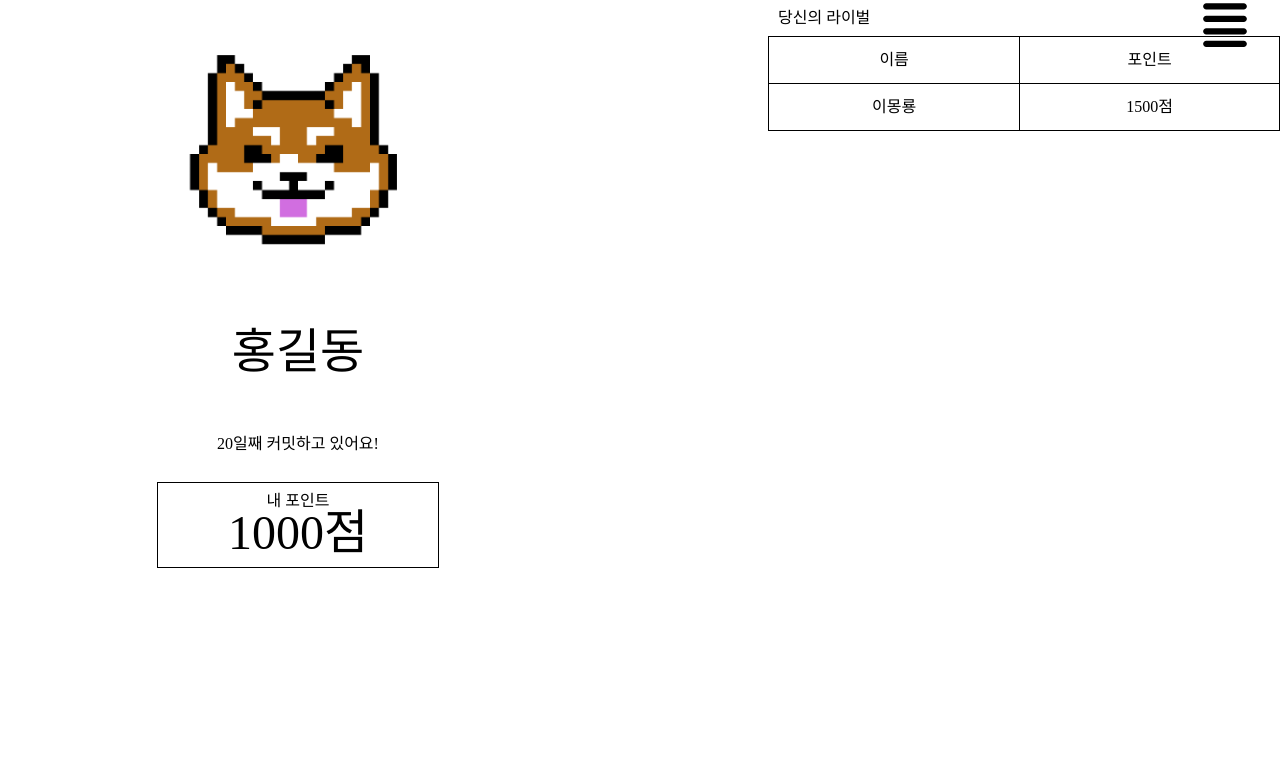
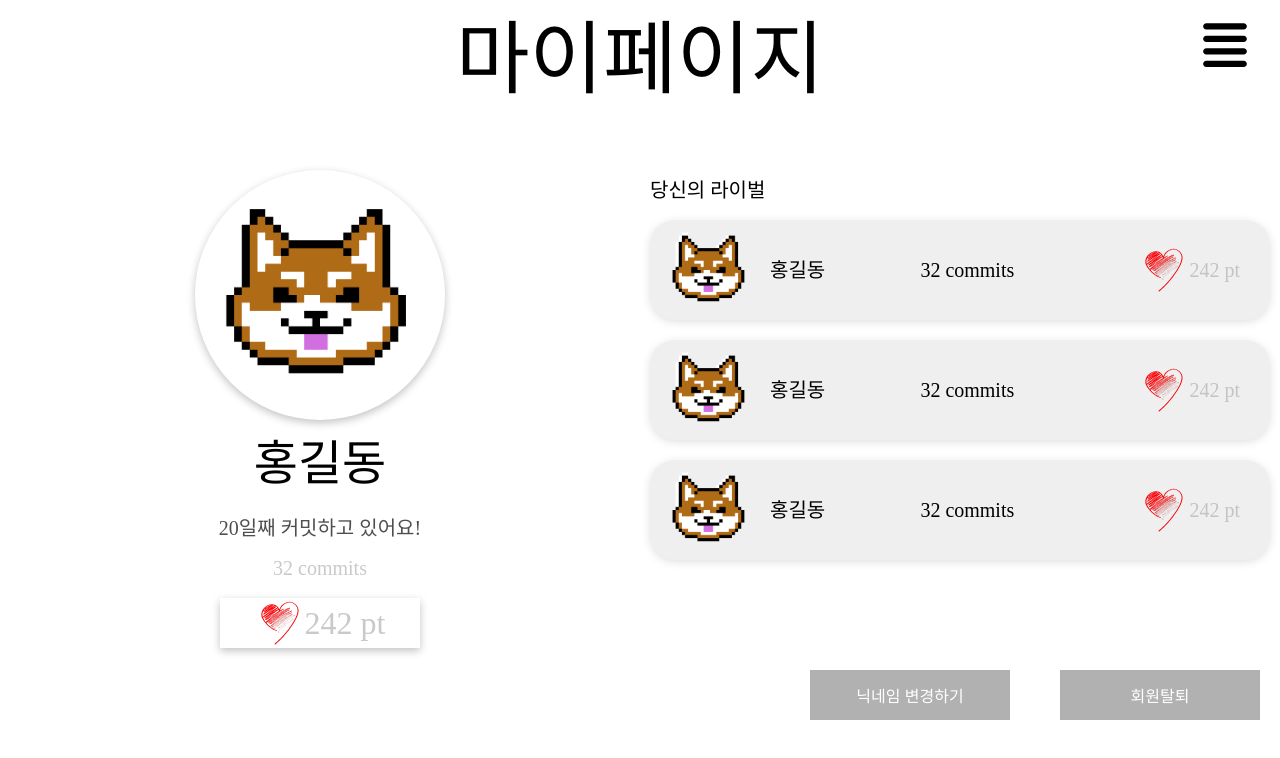
Before and after one commit to gdsc-hackerthon-p/hackerthon-front, a React (Create React App) app in the folder client/: page /myPages in a window 1280 px wide. Shown: the top 758 px of the page. Built offline with nearby package versions, Linux system fonts and the light colour scheme.

Commit message:
마이페이지 오른쪽 부분 수정

```diff
--- a/client/src/pages/MyPages.jsx
+++ b/client/src/pages/MyPages.jsx
@@ -1,40 +1,272 @@
 import React from 'react';
+import styled from 'styled-components';
+import {useSpring} from 'react-spring';
+import { useState } from 'react';
 
 import testImg from '../imgs/testImg.png';
+import heart from '../imgs/heart.png';
 
-class MyPage extends React.Component {
-  render() {
+const NicknameChangeWindow = styled.div`
+  position: fixed;
+  top: 50%;
+  left: 50%;
+  transform: translate(-50%, -50%);
+  background-color: white;
+  padding: 20px;
+  border-radius: 10px;
+  box-shadow: 0px 0px 10px rgba(0, 0, 0, 0.2);
+`
+const WithdrawWindow = styled.div`
+  position: fixed;
+  top: 50%;
+  left: 50%;
+  transform: translate(-50%, -50%);
+  background-color: white;
+  padding: 20px;
+  border-radius: 10px;
+  box-shadow: 0px 0px 10px rgba(0, 0, 0, 0.2);
+`;
+
+const MyPageContainer = styled.div`
+  h1 {
+    margin: 20px 0px;
+    text-align: center;
+  }
+  .heart {
+    width: 50px;
+  }
+  p {
+    color: #B2B2B2B2;
+    font-size: 2rem;
+  }
+`
+
+const MyPageBox = styled.div`
+  display: flex;
+  justify-content: space-between;
+  margin-top: 70px;
+  padding-bottom: 100px;
+`
+
+const MyPageLeftBox = styled.div`
+  width: 50%;
+  display: flex;
+  flex-direction: column;
+  align-items: center;
+
+  h2 {
+    margin: 20px 0px;
+  }
+
+  h3 {
+    margin: 10px 0px;
+    color: #B2B2B2B2;
+    font-size: 20px;
+  }
+
+  h4 {
+    margin: 10px 0px;
+    color: #000000b1;
+    font-size: 20px;
+
+  }
+
+  .mypagepoint {
+    width: 200px;
+    display: flex;
+    justify-content: center;
+    align-items: center;
+  }
+
+  .mypageprofile {
+    width: 250px;
+    height: 250px;
+    object-fit: cover;
+    background-color: white;
+    border-radius: 100%;
+    box-shadow: rgba(0, 0, 0, 0.24) 0px 3px 8px;
+  }
+`
+
+const MyPageRightBox = styled.div`
+  width: 50%;
+  display: flex;
+  flex-direction: column;
+  align-items: left;
+
+  h3 {
+    margin: 10px 10px;
+    font-size: 20px;
+  }
+`
+const PointBox = styled.div`
+  margin: 10px 0px;
+  box-shadow: rgba(0, 0, 0, 0.24) 0px 3px 8px;
+`
+const RivalBox = styled.div`
+  display: flex;
+  margin: 10px;
+  background-color: #efefef;
+  border-radius: 25px;
+  box-shadow: rgba(99, 99, 99, 0.2) 0px 2px 8px 0px;
+  .boxprofile {
+    display: flex;
+    justify-content: center;
+    align-items: center;
+    width: 100px;
+    height: 100px;
+    margin: 0px 10px;
+  }
+  .introbox {
+    flex-grow: 1;
+    display: flex;
+    justify-content: space-between;
+    align-items: center;
+
+  }
+  .heartbox {
+    display: flex;
+    justify-content: center;
+    align-items: center;
+    margin: 0px 30px;
+  }
+  p {
+    font-size: 20px;
+  }
+  h4 {
+    font-size: 20px;
+  }
+`
+const Button = styled.button`
+  width: 200px;
+  height: 50px;
+  border: none;
+  color: white;
+  background-color: #b1b1b1;
+  text-align: center;
+  display: inline-block;
+  font-size: 16px;
+  margin: 100px 20px;
+  align-self: flex-end;
+`
+const ButtonContainer = styled.div`
+  display: flex;
+  justify-content: flex-end;
+  gap: 10px;
+`
+
+const MyPage = () => {
+  const [showNicknameChange, setShowNicknameChange] = useState(false);
+  const [showWithdrawWindow, setShowWithdrawWindow] = useState(false);
+
+  const springs = useSpring({
+    from: { opacity: 0 }, // 초기 상태
+    to: { opacity: 1 },      // 최종 상태
+    config: { duration: 500 },
+  });
+
+  const handleNicknameChangeClick = () => {
+    setShowNicknameChange(!showNicknameChange);
+  };
+
+  const handleWithdrawClick = () => {
+    setShowWithdrawWindow(!showWithdrawWindow);
+  };
+
     return (
-      <div style={{ display: 'flex', justifyContent: 'space-between' }}>
-        <div style={{ width: '45%', padding: '10px', display: 'flex', flexDirection: 'column', alignItems: 'center' }}>
-          <img src={testImg} alt="프로필 사진" style={{ width: '50%' }} />
-          <h2 style ={{padding: '30px'}}>홍길동</h2>
-          <h4 style ={{padding: '30px'}}>20일째 커밋하고 있어요!</h4>
-          <div style={{ width: '45%', border: '1px solid black', padding: '10px', display: 'flex', flexDirection: 'column', alignItems: 'center' }}>
-            <h3>내 포인트</h3>
-            <h2>1000점</h2>
+      <MyPageContainer>
+        <h1>마이페이지</h1>
+
+        <MyPageBox>
+
+        <MyPageLeftBox style={springs}>
+            <img src={testImg} alt="#" className='mypageprofile'/>
+            <h2>홍길동</h2>
+            <h4>20일째 커밋하고 있어요!</h4>
+            <h3>32 commits</h3>
+
+            <PointBox>
+            <div className='mypagepoint'>
+              <img src={heart} alt="heart" className='heart' />
+              <p>242 pt</p>
+            </div>
+            </PointBox>
+        </MyPageLeftBox>
+
+        <MyPageRightBox>
+          <h3>당신의 라이벌</h3>
+
+          <RivalBox>
+          <div>
+            <img src={testImg} alt="#" className='boxprofile'/>
           </div>
-        </div>
-        <div style={{ width: '40%' }}>
-          <h3 style ={{padding: '10px'}}>당신의 라이벌</h3>
-          <table style={{ width: '100%', borderColgitlapse: 'collapse' }}>
-            <thead>
-              <tr>
-                <th style={{ border: '1px solid black', padding: '15px', textAlign: 'center' }}>이름</th>
-                <th style={{ border: '1px solid black', padding: '15px', textAlign: 'center' }}>포인트</th>
-              </tr>
-            </thead>
-            <tbody>
-              <tr>
-                <td style={{ border: '1px solid black', padding: '15px', textAlign: 'center' }}>이몽룡</td>
-                <td style={{ border: '1px solid black', padding: '15px', textAlign: 'center' }}>1500점</td>
-              </tr>
-            </tbody>
-          </table>
-        </div>
-      </div>
+          <div className='introbox'>
+            <h4>홍길동</h4>
+            <h3>32 commits</h3>
+            <div className='heartbox'>
+            <img src={heart} alt="heart" className='heart' />
+            <p>242 pt</p>
+            </div>
+            </div>
+          </RivalBox>
+
+          <RivalBox>
+          <div>
+            <img src={testImg} alt="#" className='boxprofile'/>
+          </div>
+          <div className='introbox'>
+            <h4>홍길동</h4>
+            <h3>32 commits</h3>
+            <div className='heartbox'>
+            <img src={heart} alt="heart" className='heart' />
+            <p>242 pt</p>
+            </div>
+            </div>
+          </RivalBox>
+
+          <RivalBox>
+          <div>
+            <img src={testImg} alt="#" className='boxprofile'/>
+          </div>
+          <div className='introbox'>
+            <h4>홍길동</h4>
+            <h3>32 commits</h3>
+            <div className='heartbox'>
+            <img src={heart} alt="heart" className='heart' />
+            <p>242 pt</p>
+            </div>
+            </div>
+          </RivalBox>
+          <ButtonContainer>
+          <Button onClick={handleNicknameChangeClick}>닉네임 변경하기</Button>
+          <Button onClick={handleWithdrawClick}>회원탈퇴</Button>
+          </ButtonContainer>
+        </MyPageRightBox>
+      </MyPageBox>
+
+      {showNicknameChange && (
+        <NicknameChangeWindow>
+          <h2>닉네임 변경</h2>
+    <form>
+      <label htmlFor="newNickname">새로운 닉네임 : </label>
+      <input type="text" id="newNickname" />
+      <button type="submit">저장</button>
+    </form>
+    <button onClick={handleNicknameChangeClick}>닫기</button>
+        </NicknameChangeWindow>
+      )}
+
+      {showWithdrawWindow && (
+        <WithdrawWindow>
+          <h2>회원탈퇴</h2>
+          <h4>탈퇴하시겠습니까?</h4>
+          <button onClick={handleWithdrawClick}>취소</button>
+          <button>탈퇴</button>
+        </WithdrawWindow>
+      )}
+
+      </MyPageContainer>
     );
-  }
-}
+  };
 
 export default MyPage;
```
